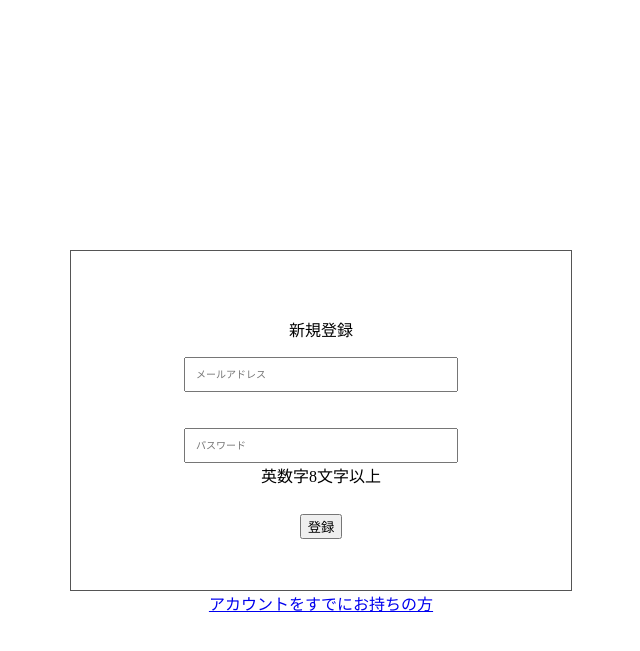
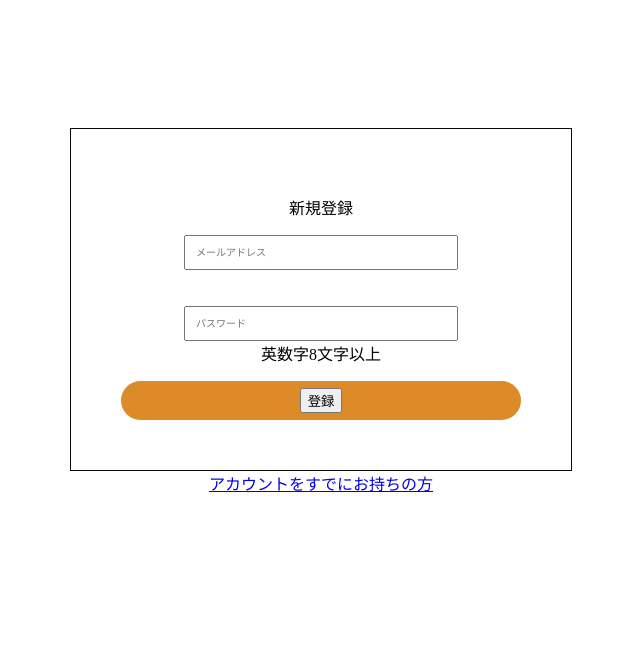
Before and after one commit to Employment-support/project, a PHP site: template app/views/vie_create_sinki.html in a window 1280 px wide. Shown: the top 651 px of the page, without its empty margins (319-959 px from the left). Run offline with PHP 8.4, Linux system fonts and the light colour scheme; the template is opened without the code that fills it, so the values that code supplies are empty.

Commit message:
Add files via upload

```diff
--- a/app/static/css/log.css
+++ b/app/static/css/log.css
@@ -6,16 +6,30 @@ body {
 .form {
     width: 400px;
     margin: 0px auto;
-    margin-top: 250px ;
+    /* margin-top: 150px ; */
+    margin-top: 10%;
     padding: 50px;
-    border: 1px solid #555;
+    border: 1px solid rgb(12, 11, 11);
   }
 .email{
+    border-radius: 30px;
     padding : 0px 0px 20px;
 }
+/* .email1{
+  border-radius: 30px;
+
+} */
 .sub{
-    font-size: 200%;
+  margin-left:auto;
+  margin-right:0;
+  padding:.5em 1.5em;
+  background:#DD8A29;
+  font-size:14px;
+  border-radius:30px 30px 30px 30px;
+  color: rgb(15, 15, 15);
+  border: none;
 }
+
 
 
 input[type="email"],
```
Also changed, not shown: app/static/css/footer.css (added, +9 -0 lines), app/static/css/navi.css (+30 -9 lines).
